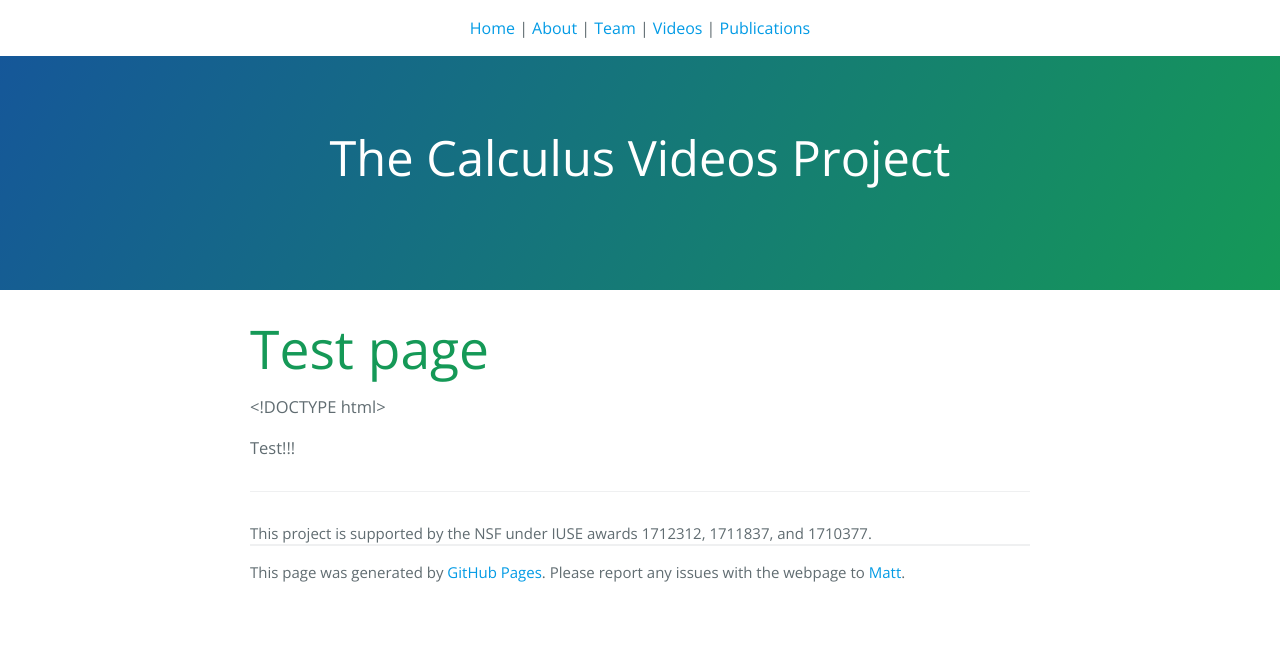
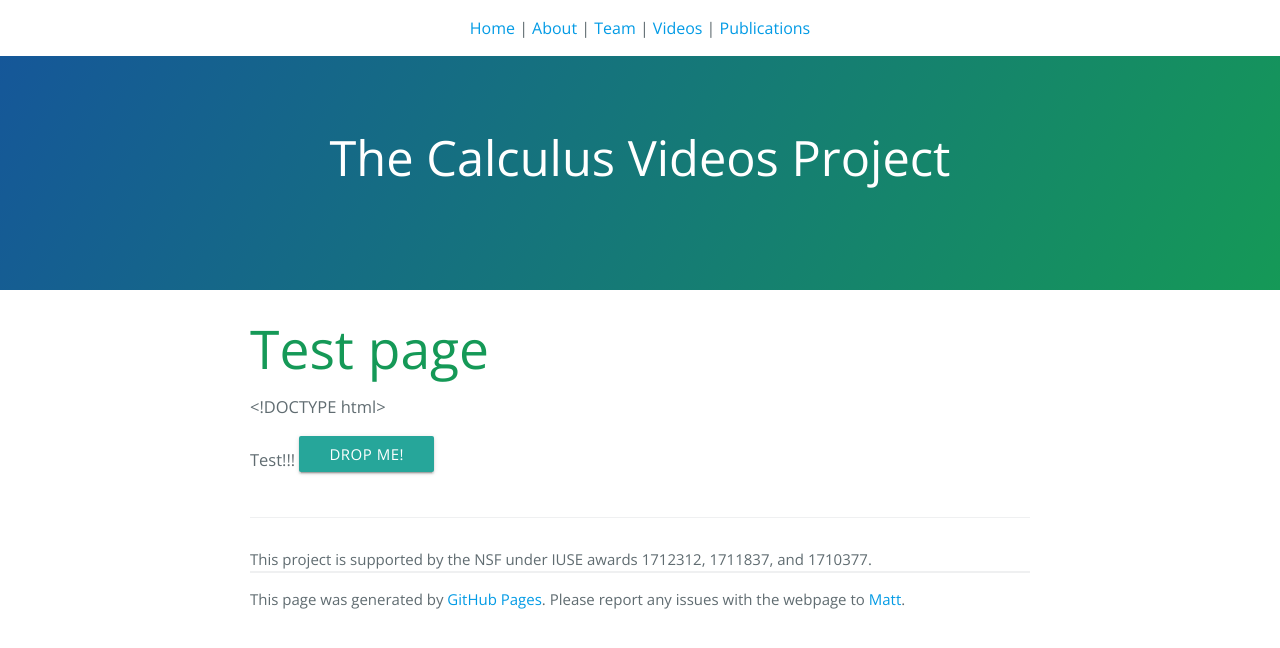
Before and after one commit to calcvids/calcvids.github.io, a Jekyll site: the page built from test.md, in a window 1280 px wide. Shown: the top 648 px of the page. Built offline with Jekyll 4.4.1, drawn with Linux system fonts in a browser that asks for light colours; nearby versions of some CDN libraries; our own code applies the rules of GitHub Pages for plain Markdown files.

Commit message:
try test page

```diff
--- a/test.md
+++ b/test.md
@@ -16,6 +16,19 @@
 
     Test!!!
 
+    <!-- Dropdown Trigger -->
+  <a class='dropdown-button btn' href='#' data-activates='dropdown1'>Drop Me!</a>
+
+  <!-- Dropdown Structure -->
+  <ul id='dropdown1' class='dropdown-content'>
+    <li><a href="#!">one</a></li>
+    <li><a href="#!">two</a></li>
+    <li class="divider"></li>
+    <li><a href="#!">three</a></li>
+    <li><a href="#!"><i class="material-icons">view_module</i>four</a></li>
+    <li><a href="#!"><i class="material-icons">cloud</i>five</a></li>
+  </ul>
+
       <!--Import jQuery before materialize.js-->
       <script type="text/javascript" src="https://code.jquery.com/jquery-3.2.1.min.js"></script>
       <script type="text/javascript" src="js/materialize.min.js"></script>
```
